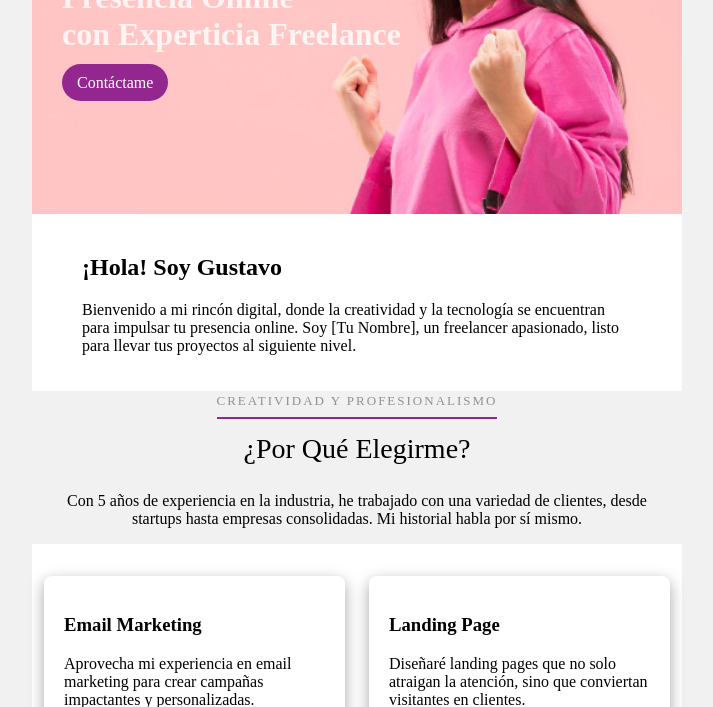
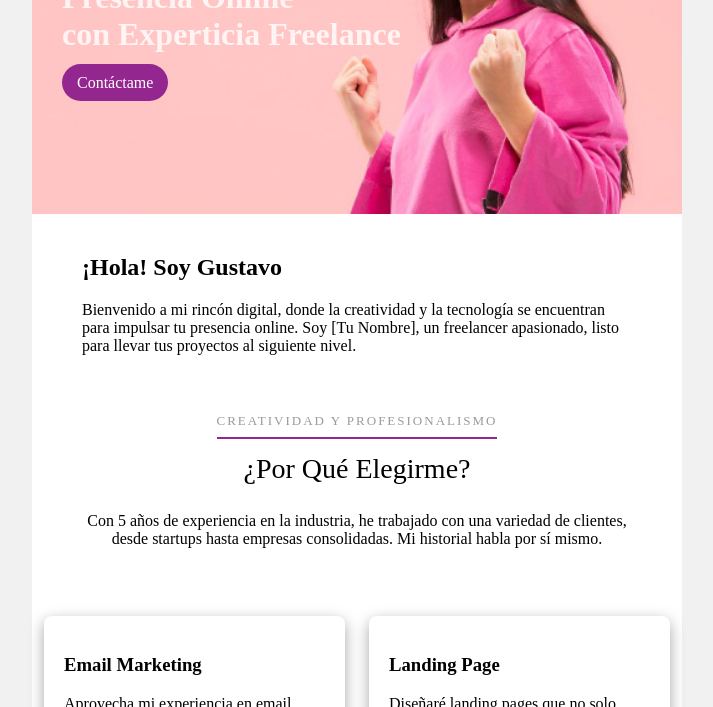
Before and after one commit to garancibiacl/reto-html, a plain HTML site: page index.html in a window 1280 px wide. Shown: the part 245-952 px from the top of the page, without its empty margins (283-996 px from the left). Drawn offline with Linux system fonts and the light colour scheme.

Commit message:
se ajustan secciones

```diff
--- a/index.html
+++ b/index.html
@@ -311,6 +311,30 @@
       <!-- End Seccion  Hi name -->
 
       <!-- Star Seccion  Card -->
+
+      <table
+      align="center"
+      cellspacing="0"
+      cellpadding="0"
+      border="0"
+      width="100%"
+    >
+      <tr>
+        <td class="bg_white email-section" >
+
+      <div
+      class="bg_white  heading-section heading-section-white"
+      style="text-align: center; padding: 0 30px"
+    >
+      <span class="subheading">Creatividad y Profesionalismo</span>
+      <h2>¿Por Qué Elegirme?</h2>
+      <p>
+        Con 5 años de experiencia en la industria, he trabajado con una variedad de clientes, desde startups hasta empresas consolidadas. Mi historial habla por sí mismo.
+      </p>
+    </div>
+  </td>
+</tr>
+</table>
       <table
         align="center"
         cellspacing="0"
@@ -319,16 +343,7 @@
         width="100%"
       >
 
-      <div
-      class="heading-section heading-section-white"
-      style="text-align: center; padding: 0 30px"
-    >
-      <span class="subheading">Creatividad y Profesionalismo</span>
-      <h2>¿Por Qué Elegirme?</h2>
-      <p>
-        Con 5 años de experiencia en la industria, he trabajado con una variedad de clientes, desde startups hasta empresas consolidadas. Mi historial habla por sí mismo.
-      </p>
-    </div>
+
         <tr class="bg_white email-section">
           <td valign="top" width="50%" style="padding-top: 20px">
             <table cellspacing="0" cellpadding="0" border="0">
@@ -363,7 +378,7 @@
                     <h3>Landing Page</h3>
                     <p style="padding-bottom: 12px">
                       Diseñaré landing pages que no solo atraigan la atención,
-                      sino que conviertan visitantes en clientes.
+                      sino que conviertan visitantes en clientes una oportunidad.
                     </p>
                     <p><a href="#" class="btn btn-primary">Ver más</a></p>
                   </div>
@@ -560,7 +575,7 @@
     width="100%"
   >
       <tr>
-        <td class="bg_light email-section">
+        <td class="bg_white email-section">
             <div class="heading-section" style="text-align: center; padding: 0 30px;">
                 <span class="subheading">Lo Que Dicen Mis Clientes</span>
                 <h2>Testimonios de Clientes Satisfechos</h2>
```
